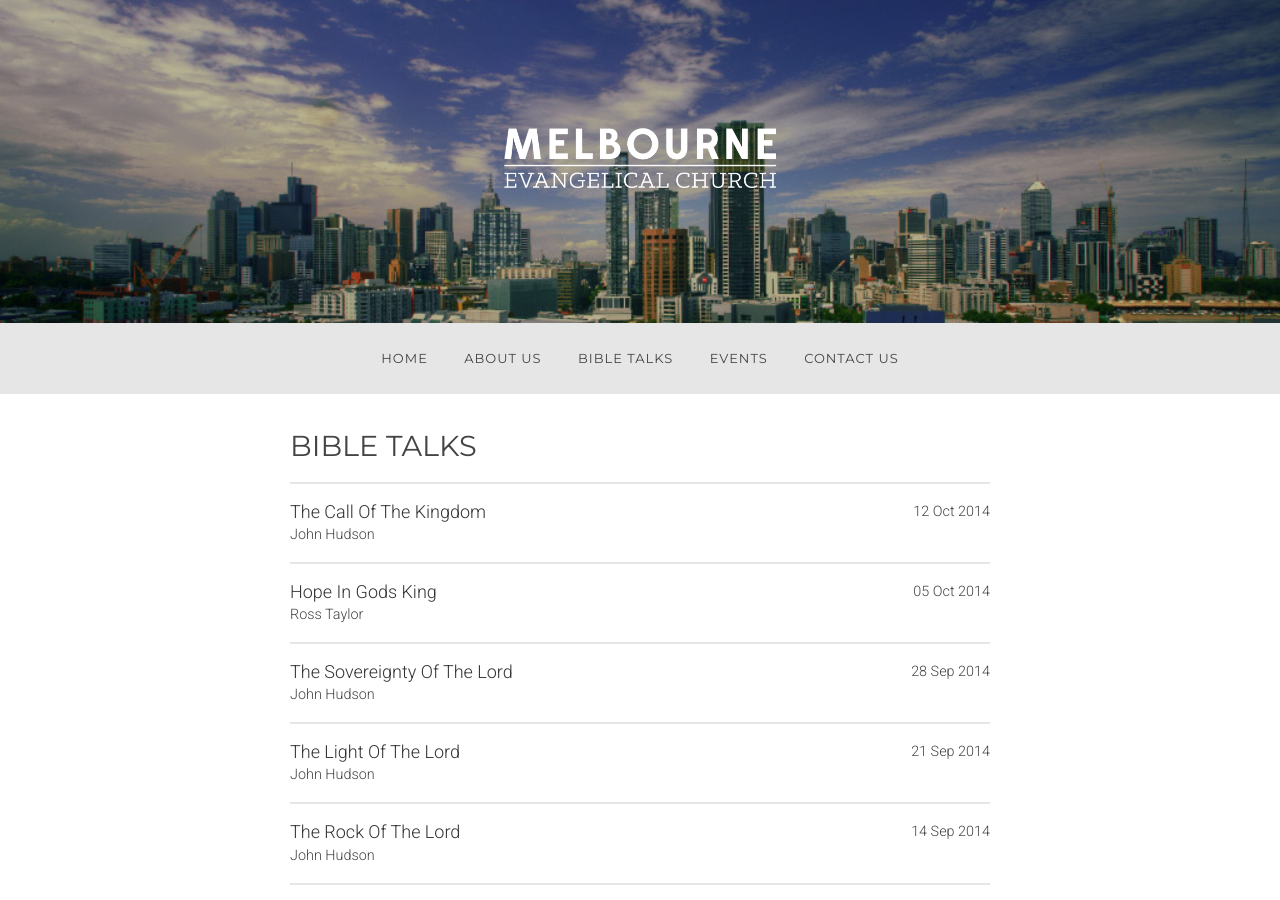
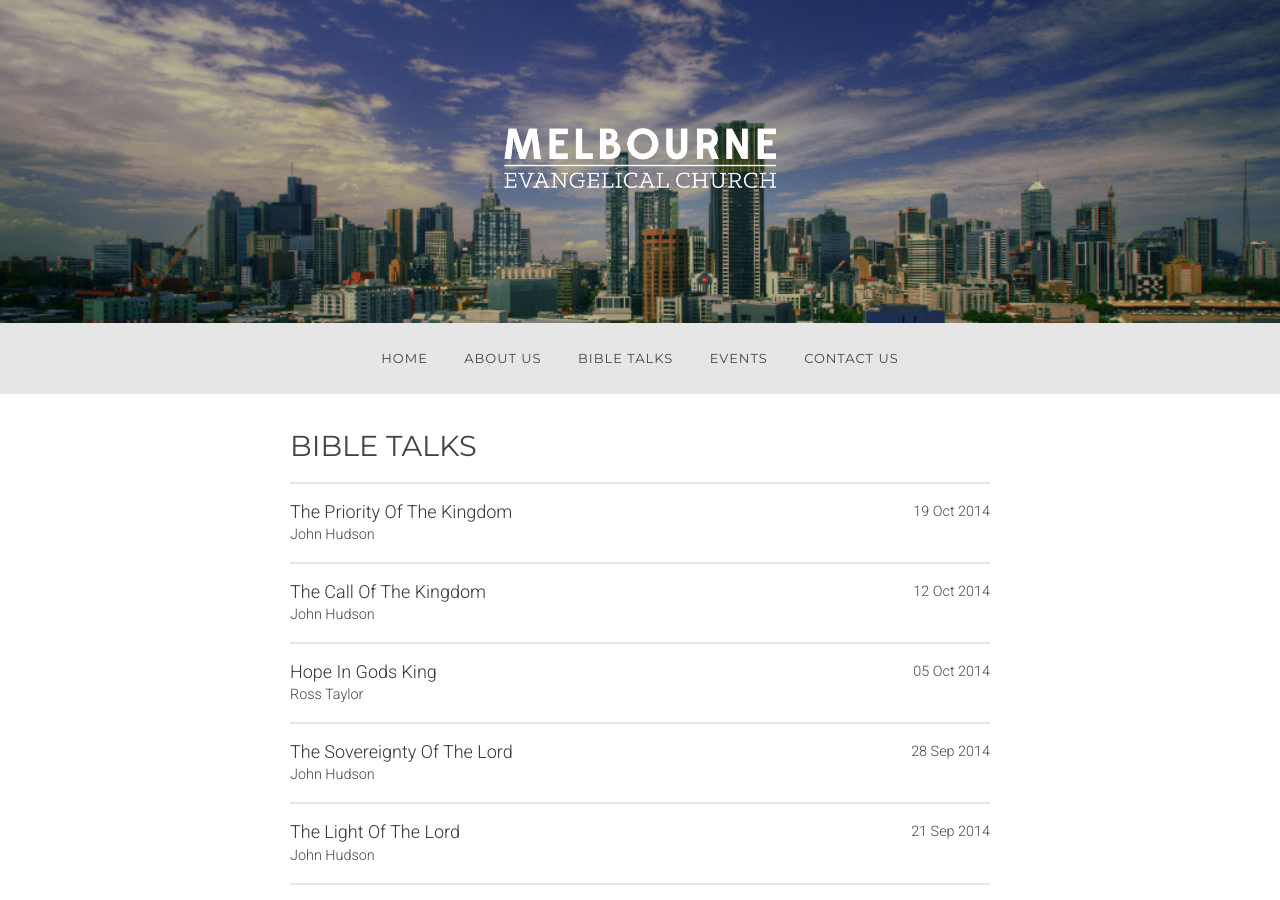
Before and after one commit to allanhortle/melbourneevangelicalchurch.com.au, a Jekyll site: the page built from talks/index.html, in a window 1280 px wide and 900 px high. Built offline with Jekyll 4.4.1, drawn with Linux system fonts in a browser that asks for light colours; Markdown is read by kramdown in place of the engine named in the settings.

Commit message:
sunday updates

```diff
--- a/_posts/2014/2014-10-12-mark_1(1-20)-the_call_of_the_kingdom-john_hudson.markdown
+++ b/_posts/2014/2014-10-12-mark_1(1-20)-the_call_of_the_kingdom-john_hudson.markdown
@@ -4,5 +4,5 @@ passage: Mark 1:1-12
 title: The Call Of The Kingdom
 author: John Hudson
 date: 2014-10-12
-categories: Isaiah
+categories: Mark
 ---
--- /dev/null
+++ b/_posts/2014/2014-10-12-mark_1(21-45)-the_priority_of_the_kingdom-john_hudson.markdown
@@ -0,0 +1,8 @@
+---
+layout: post
+passage: Mark 1:21-45
+title: The Priority Of The Kingdom
+author: John Hudson
+date: 2014-10-19
+categories: Mark
+---
```
Also changed, not shown: events/index.markdown (+0 -8 lines).
